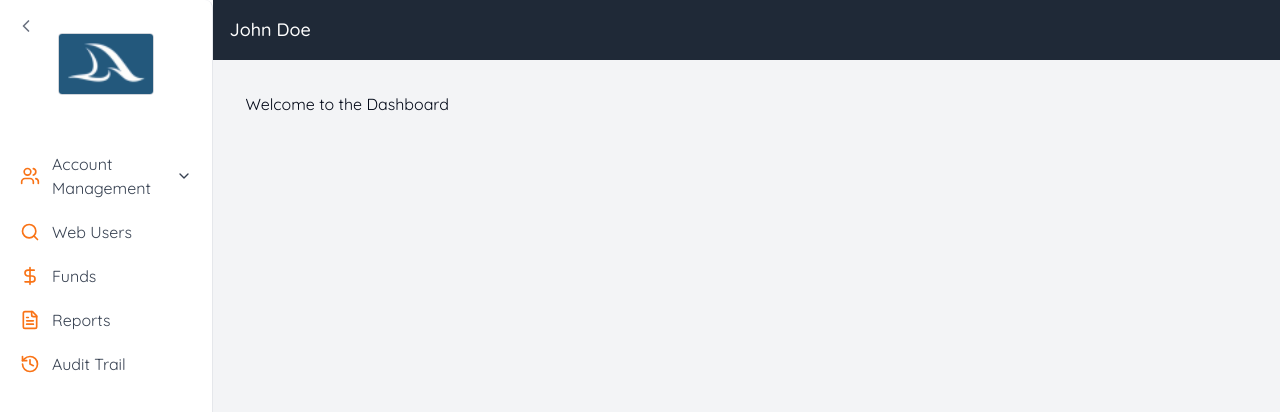
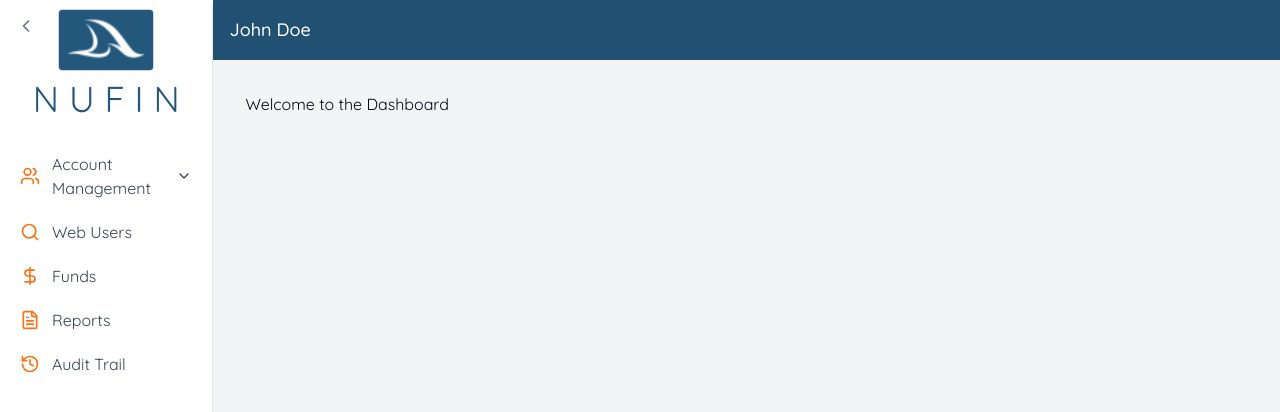
Before and after one commit to JayrTlcfzc/MerchantGUI, a React (Vite) app: page /dashboard in a window 1280 px wide. Shown: the top 412 px of the page. Built offline with nearby package versions, Linux system fonts and the light colour scheme.

Commit message:
fix the logo of sidebar

```diff
--- a/src/components/Layout.jsx
+++ b/src/components/Layout.jsx
@@ -8,7 +8,7 @@ const Layout = ({ children, username }) => {
     <div className="flex h-screen">
       <Sidebar isOpen={isSidebarOpen} setIsOpen={setIsSidebarOpen} />
       <div className="flex flex-col w-full">
-        <header className="bg-gray-800 text-white p-4 flex justify-between items-center">
+        <header className="bg-[#215172] text-white p-4 flex justify-between items-center">
           <div className="text-white text-lg font-medium">{username}</div>
         </header>
         <div className="flex-1 bg-gray-100 p-4 overflow-auto">{children}</div>
--- a/src/components/Navbar/Sidebar.jsx
+++ b/src/components/Navbar/Sidebar.jsx
@@ -66,14 +66,15 @@ const Sidebar = ({ isOpen, setIsOpen }) => {
         {isOpen ? <ChevronLeft size={20} /> : <Menu size={20} />}
       </button>
 
-      {/* Logo */}
+      {/* Logo and Text */}
       {isOpen && (
-        <div className="flex justify-center items-center h-32">
+        <div className="flex flex-col justify-center items-center h-32">
           <img
             src={logo}
             alt="Nufin Logo"
             className="transition-all duration-300 w-24 border border-gray-300 rounded"
           />
+          <span className="text-4xl mt-2 text-[#23587C]">N U F I N</span> {/* Updated text size and color */}
         </div>
       )}
 
```
